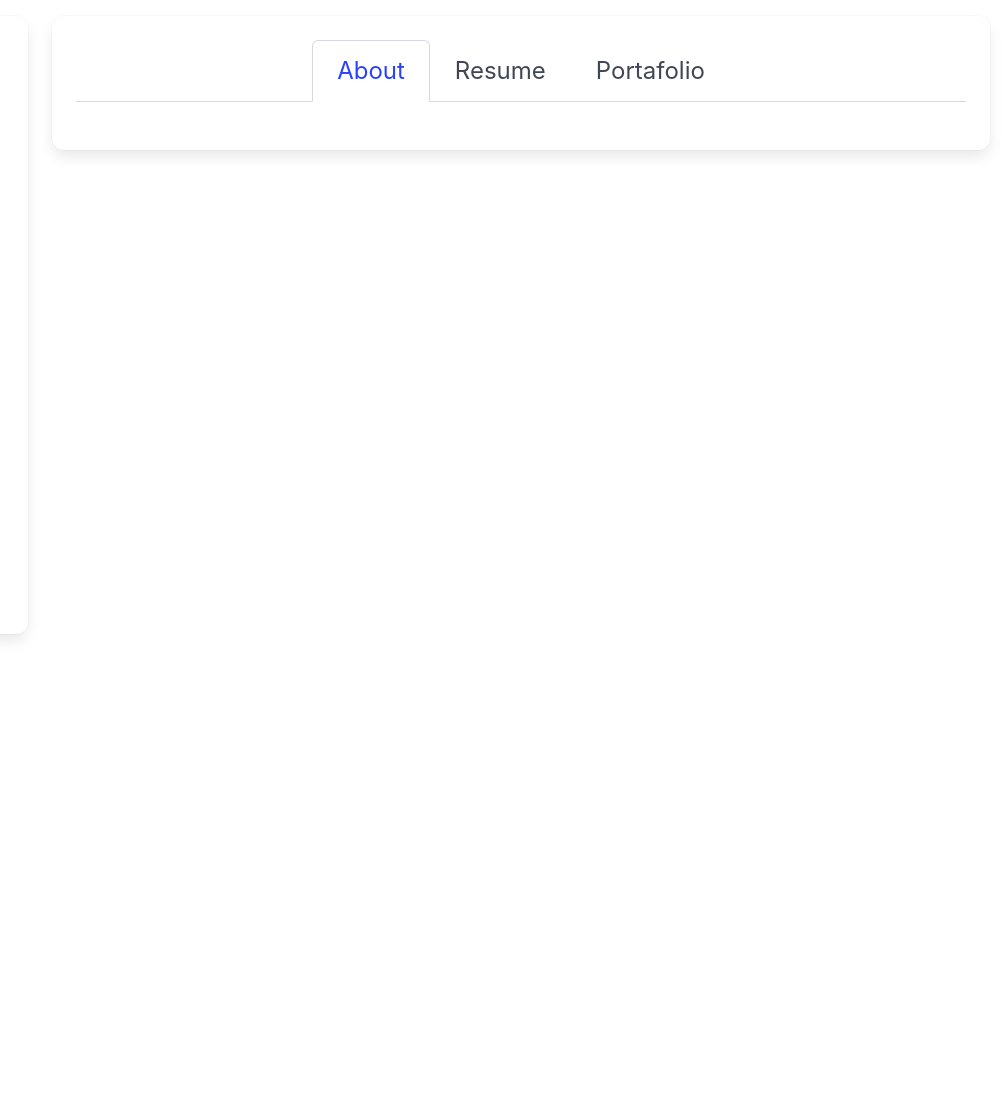
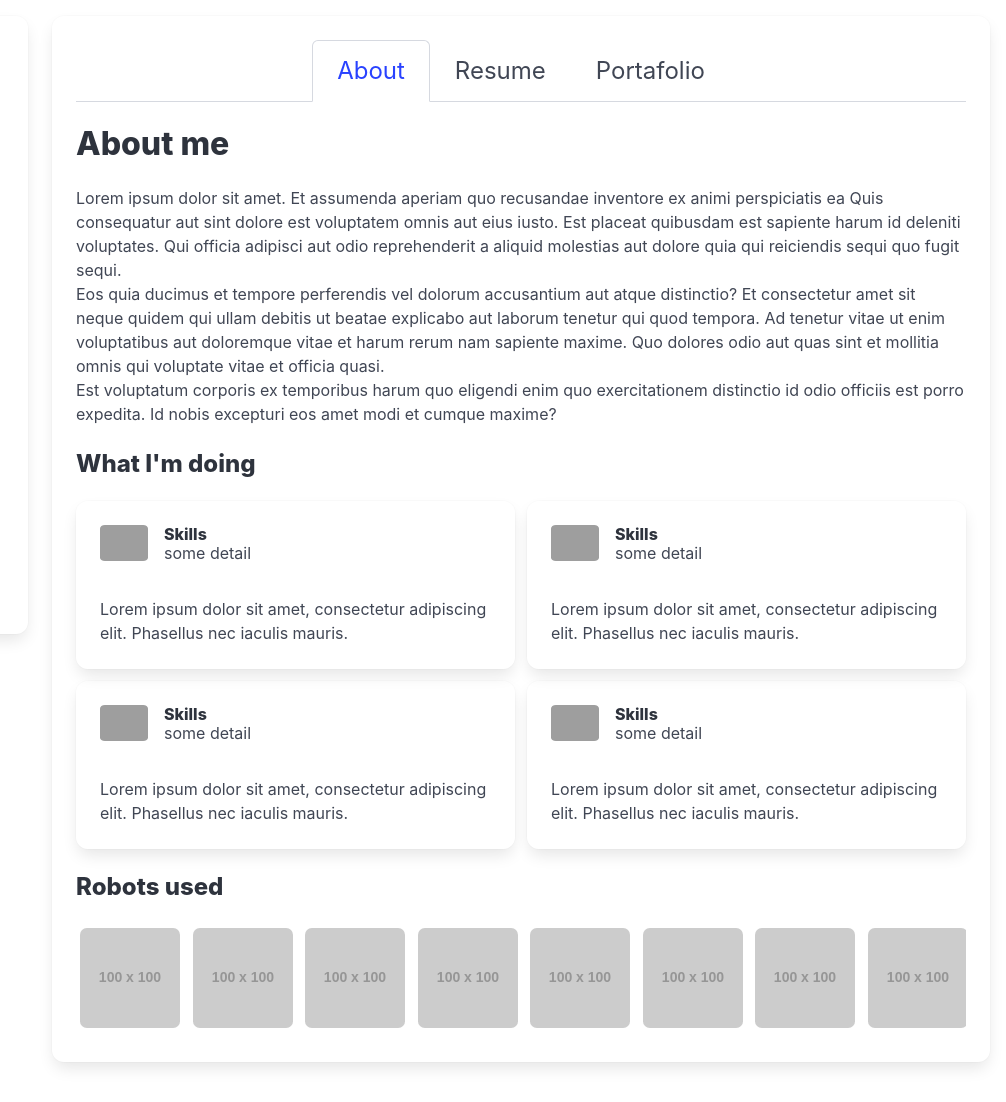
Before and after one commit to Andy-Leo10/Andy-Leo10.github.io, a plain HTML site: page index.html in a window 1280 px wide. Shown: the full height of the page, 274-1280 px from the left. Before the commit the page ends 800 px from the top, so only its background shows below. Drawn offline with nearby package versions, Linux system fonts and the light colour scheme; grey boxes are pictures that could not be loaded; placeholder pictures from the web are drawn by us.

Commit message:
About Tab completed

```diff
--- /dev/null
+++ b/about.html
@@ -0,0 +1,150 @@
+<!-- <div class="card">
+    <div class="card-content"> -->
+
+<!-- <p class="block">
+            I am a robotics developer with experience in ROS, Python, C++, and Matlab. I have been working in the
+            industry for 2 years and I am currently studying a master's degree in Robotics at PUCP.
+        </p> -->
+
+<!-- title about me -->
+<div class="block">
+    <h1 class="title is-3">About me</h1>
+    <p>Lorem ipsum dolor sit amet. Et assumenda aperiam quo recusandae inventore ex animi perspiciatis ea Quis
+        consequatur aut sint dolore est voluptatem omnis aut eius iusto. Est placeat quibusdam est sapiente harum id
+        deleniti voluptates. Qui officia adipisci aut odio reprehenderit a aliquid molestias aut dolore quia qui
+        reiciendis sequi quo fugit sequi. </p>
+    <p>Eos quia ducimus et tempore perferendis vel dolorum accusantium aut atque distinctio? Et consectetur amet sit
+        neque quidem qui ullam debitis ut beatae explicabo aut laborum tenetur qui quod tempora. Ad tenetur vitae ut
+        enim voluptatibus aut doloremque vitae et harum rerum nam sapiente maxime. Quo dolores odio aut quas sint et
+        mollitia omnis qui voluptate vitae et officia quasi. </p>
+    <p>Est voluptatum corporis ex temporibus harum quo eligendi enim quo exercitationem distinctio id odio officiis est
+        porro expedita. Id nobis excepturi eos amet modi et cumque maxime? </p>
+</div>
+
+
+
+<div class="block">
+    <h1 class="title is-4">What I'm doing</h1>
+    <div class="fixed-grid">
+        <div class="grid">
+            <div class="cell">
+                <div class="card" style="background-color: #9e575700;">
+                    <div class="card-content">
+                        <!-- header content -->
+                        <div class="media">
+                            <div class="media-left">
+                                <figure class="image is-48x48">
+                                    <img style="border-radius: 10%;" src="https://bulma.io/assets/images/placeholders/96x96.png" alt="Placeholder image" />
+                                </figure>
+                            </div>
+                            <div class="media-content">
+                                <p class="title is-6">Skills</p>
+                                <p class="subtitle is-6">some detail</p>
+                            </div>
+                        </div>
+                        <!-- text content -->
+                        <div class="content">
+                            Lorem ipsum dolor sit amet, consectetur adipiscing elit.
+                            Phasellus nec
+                            iaculis mauris.
+                        </div>
+                    </div>
+                </div>
+            </div>
+            <div class="cell">
+                <div class="card" style="background-color: #9e575700;">
+                    <div class="card-content">
+                        <!-- header content -->
+                        <div class="media">
+                            <div class="media-left">
+                                <figure class="image is-48x48">
+                                    <img style="border-radius: 10%;" src="https://bulma.io/assets/images/placeholders/96x96.png" alt="Placeholder image" />
+                                </figure>
+                            </div>
+                            <div class="media-content">
+                                <p class="title is-6">Skills</p>
+                                <p class="subtitle is-6">some detail</p>
+                            </div>
+                        </div>
+                        <!-- text content -->
+                        <div class="content">
+                            Lorem ipsum dolor sit amet, consectetur adipiscing elit.
+                            Phasellus nec
+                            iaculis mauris.
+                        </div>
+                    </div>
+                </div>
+            </div>
+            <div class="cell">
+                <div class="card" style="background-color: #9e575700;">
+                    <div class="card-content">
+                        <!-- header content -->
+                        <div class="media">
+                            <div class="media-left">
+                                <figure class="image is-48x48">
+                                    <img style="border-radius: 10%;" src="https://bulma.io/assets/images/placeholders/96x96.png" alt="Placeholder image" />
+                                </figure>
+                            </div>
+                            <div class="media-content">
+                                <p class="title is-6">Skills</p>
+                                <p class="subtitle is-6">some detail</p>
+                            </div>
+                        </div>
+                        <!-- text content -->
+                        <div class="content">
+                            Lorem ipsum dolor sit amet, consectetur adipiscing elit.
+                            Phasellus nec
+                            iaculis mauris.
+                        </div>
+                    </div>
+                </div>
+            </div>
+            <div class="cell">
+                <div class="card" style="background-color: #9e575700;">
+                    <div class="card-content">
+                        <!-- header content -->
+                        <div class="media">
+                            <div class="media-left">
+                                <figure class="image is-48x48">
+                                    <img style="border-radius: 10%;" src="https://bulma.io/assets/images/placeholders/96x96.png" alt="Placeholder image" />
+                                </figure>
+                            </div>
+                            <div class="media-content">
+                                <p class="title is-6">Skills</p>
+                                <p class="subtitle is-6">some detail</p>
+                            </div>
+                        </div>
+                        <!-- text content -->
+                        <div class="content">
+                            Lorem ipsum dolor sit amet, consectetur adipiscing elit.
+                            Phasellus nec
+                            iaculis mauris.
+                        </div>
+                    </div>
+                </div>
+            </div>
+        </div>
+    </div>
+</div>
+
+
+
+<div class="block">
+    <h1 class="title is-4">Robots used</h1>
+    <!-- create list of images in a horizontal row with scroll -->
+    <div class="scroll-container" style="background-color: #5e13c000; overflow: auto; white-space: nowrap;">
+        <!-- <div class="scroll-container" style="background-color: #333; overflow: auto; white-space: nowrap; padding: 10px;"> -->
+        <img class="p-1" style="border-radius: 10%;" src="https://via.placeholder.com/100" alt="My photo">
+        <img class="p-1" style="border-radius: 10%;" src="https://via.placeholder.com/100" alt="My photo">
+        <img class="p-1" style="border-radius: 10%;" src="https://via.placeholder.com/100" alt="My photo">
+        <img class="p-1" style="border-radius: 10%;" src="https://via.placeholder.com/100" alt="My photo">
+        <img class="p-1" style="border-radius: 10%;" src="https://via.placeholder.com/100" alt="My photo">
+        <img class="p-1" style="border-radius: 10%;" src="https://via.placeholder.com/100" alt="My photo">
+        <img class="p-1" style="border-radius: 10%;" src="https://via.placeholder.com/100" alt="My photo">
+        <img class="p-1" style="border-radius: 10%;" src="https://via.placeholder.com/100" alt="My photo">
+        <img class="p-1" style="border-radius: 10%;" src="https://via.placeholder.com/100" alt="My photo">
+        <img class="p-1" style="border-radius: 10%;" src="https://via.placeholder.com/100" alt="My photo">
+        <img class="p-1" style="border-radius: 10%;" src="https://via.placeholder.com/100" alt="My photo">
+        <img class="p-1" style="border-radius: 10%;" src="https://via.placeholder.com/100" alt="My photo">
+    </div>
+</div>
--- a/index.html
+++ b/index.html
@@ -9,6 +9,8 @@
     <script src="https://ajax.googleapis.com/ajax/libs/jquery/3.5.1/jquery.min.js"></script>
     <!-- Include the modal.js file -->
     <script src="modal.js"></script>
+    <!-- a lorem ipsum generator -->
+    <!-- https://www.loremipzum.com/en/text-generator -->
 </head>
 
 <body>
@@ -21,12 +23,13 @@
 
         <!-- first column -->
         <div class="column is-3 has-text-centered">
-            <div class="block py-4 pl-4">
+            <div class="block py-4 pl-4" style="position: sticky; top: 0;">
                 <div id="profileContainer">
                     <!-- Profile will be loaded here!!! EYE -->
                 </div>
             </div>
         </div>
+        <!-- end of 1st column -->
 
 
         <!-- second column -->
@@ -34,51 +37,40 @@
             <div class="block py-4 pr-4">
                 <div class="card">
                     <div class="card-content">
+
                         <!-- create tabs: about, resume, portafolio -->
-                        <div class="tabs is-centered is-boxed">
+                        <div class="tabs is-centered is-boxed" style="position: sticky; top: 0;">
                             <ul>
                                 <li class="is-active" data-target="pane-1"><a class="is-size-4">About</a></li>
                                 <li data-target="pane-2"><a class="is-size-4">Resume</a></li>
                                 <li data-target="pane-3"><a class="is-size-4">Portafolio</a></li>
                             </ul>
                         </div>
+
+
                         <!-- create content for each tab -->
                         <div class="tab-content">
 
 
                             <!-- tab 1 -->
                             <div class="tab-pane" id="pane-1">
-                                <!-- https://wikiki.github.io/components/timeline/ -->
                                 <div class="block">
-
+                                    <div id="aboutContainer">
+                                        <!-- About will be loaded here!!! EYE -->
+                                    </div>
                                 </div>
                             </div>
+                            <!-- end of tab 1 -->
 
 
                             <!-- tab 2 -->
                             <div class="tab-pane" id="pane-2" style="display: none;">
+                                <!-- https://wikiki.github.io/components/timeline/ -->
                                 <div class="block">
-                                    <div class="card">
-                                        <div class="card-content">
-                                            <p>My name is John Doe and I am a web developer. I have been working in the
-                                                industry for
-                                                5 years and
-                                                I
-                                                have experience in HTML, CSS, JavaScript, and PHP. I am also familiar
-                                                with
-                                                frameworks like
-                                                Bootstrap
-                                                and jQuery. I am passionate about creating beautiful and functional
-                                                websites
-                                                that
-                                                help
-                                                businesses
-                                                grow.
-                                            </p>
-                                        </div>
-                                    </div>
+                                    TIMELINE
                                 </div>
                             </div>
+                            <!-- end of tab 2 -->
 
 
                             <!-- tab 3 -->
@@ -145,36 +137,27 @@
                                     </div>
                                 </div>
                             </div>
+                            <!-- end of tab 3 -->
+
+
                         </div>
+                        <!-- end content of each tab-->
                     </div>
+                    <!-- end card content-->
                 </div>
+                <!-- end card-->
             </div>
         </div>
+        <!-- end of 2nd column -->
     </div>
 
 
+    <!-- Load the Scripts!!! -->
+    <script src="js/loadProfile.js"></script>
+    <script src="js/tabs.js"></script>
+    <script src="js/loadAbout.js"></script>
 
-    <script>
-        $(document).ready(function () {
-            $('.tabs li').click(function () {
-                var tab = $(this).data('target');
-                $('.tabs li').removeClass('is-active');
-                $(this).addClass('is-active');
-                $('.tab-pane').hide();
-                $('#' + tab).show();
-            });
-        });
-    </script>
 
-    <script>
-    window.onload = function() {
-        fetch('profile.html')
-            .then(response => response.text())
-            .then(data => {
-                document.getElementById('profileContainer').innerHTML = data;
-            });
-    };
-    </script>
 </body>
 
 </html>
--- /dev/null
+++ b/js/loadAbout.js
@@ -0,0 +1,9 @@
+// loadAbout.js
+
+window.addEventListener('load', function() {
+    fetch('about.html')
+        .then(response => response.text())
+        .then(data => {
+            document.getElementById('aboutContainer').innerHTML = data;
+        });
+});
```
Also changed, not shown: js/loadProfile.js (added, +9 -0 lines), js/tabs.js (added, +9 -0 lines), profile.html (line endings or trailing spaces).
